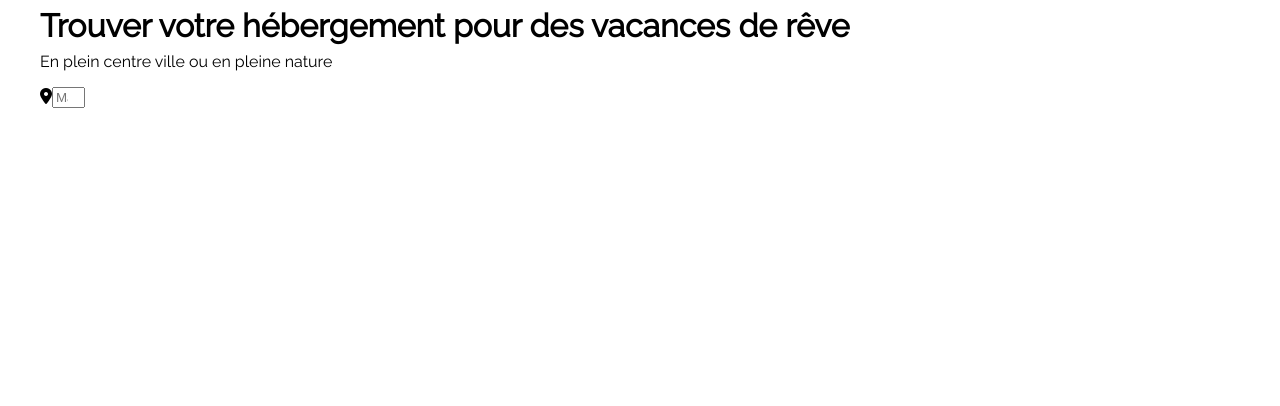
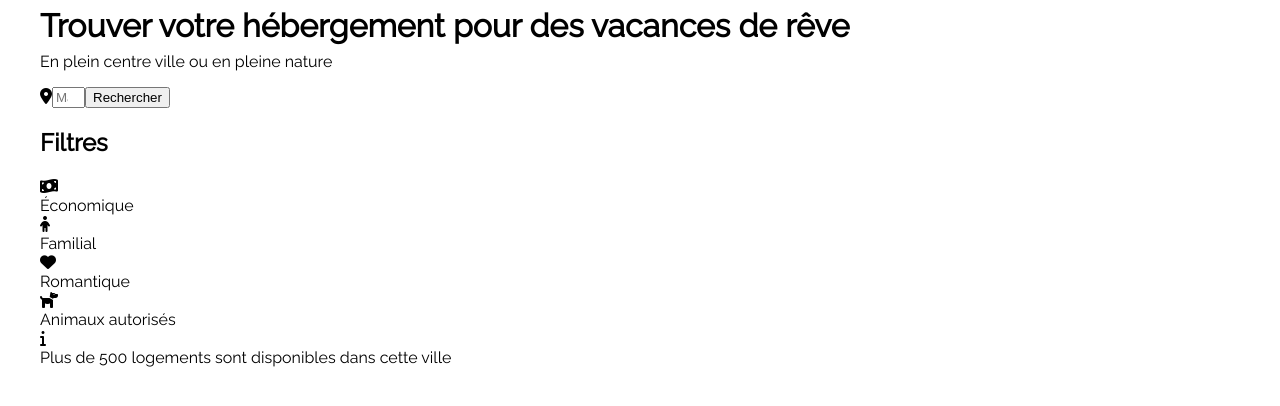
Before and after one commit to Pery21/Akpa_2_04022021, a plain HTML site: page index.html in a window 1280 px wide. Shown: the part 100-506 px from the top of the page. Drawn offline with Linux system fonts and the light colour scheme.

Commit message:
Continuation body - fin section 1

```diff
--- a/index.html
+++ b/index.html
@@ -19,19 +19,39 @@
             <navbar id="menu">
                 <a class="heb" href="#Hébergements">Hébergements</a>
                 <a class="act" href="#Activités">Activités</a>
+                <a class="ins" href="#">S'inscrire</a>
             </navbar>
-            <a class="ins" href="#">S'inscrire</a>
+
         </header>
         <main class="main">
+
             <section class="search">
+
                 <header>
                     <h1 class="grd_titre">Trouver votre hébergement pour des vacances de rêve</h1>
                     <p class="pti_titre">En plein centre ville ou en pleine nature</p>
                 </header>
                 <form class="recherche" method="GET" action="#">
-                    <span><i class="fas fa-map-marker-alt"></i></span>
+                    <span class="icon"><i class="fas fa-map-marker-alt"></i></span>
                     <input type="search" class="zone_saisie" placeholder="Marseille, France" size="1">
+                    <button class="bouton_rechercher">
+                        <span class="rech">Rechercher</span>
+                    </button>
                 </form>
+                <div class="filtres">
+
+                    <h2 class="filtr">Filtres</h2>
+                    <div class="eco"><div class="icon-eco"><i class="fas fa-money-bill-wave" id="money"></i></div><span class="economique">Économique</span></div>
+                    <div class="fam"><div class="icon-fam"><i class="fa fa-child" id="child"></i></div><span class="familial">Familial</span></div>
+                    <div class="rom"><div class="icon-rom"><i class="fa fa-heart" id="heart"></i></div><span class="romantique">Romantique</span></div>
+                    <div class="anim"><div class="icon-anim"><i class="fa fa-dog" id="dog"></i></div><span class="animaux">Animaux autorisés</span></div>
+
+                </div>
+                <div class="info">
+                    <div class="icon-info"><i class="fa fa-info" id="infos"></i></div><span class="text-info">Plus de 500 logements
+                        sont disponibles dans cette ville</span>
+                </div>
+
             </section>
         </main>
 
```
